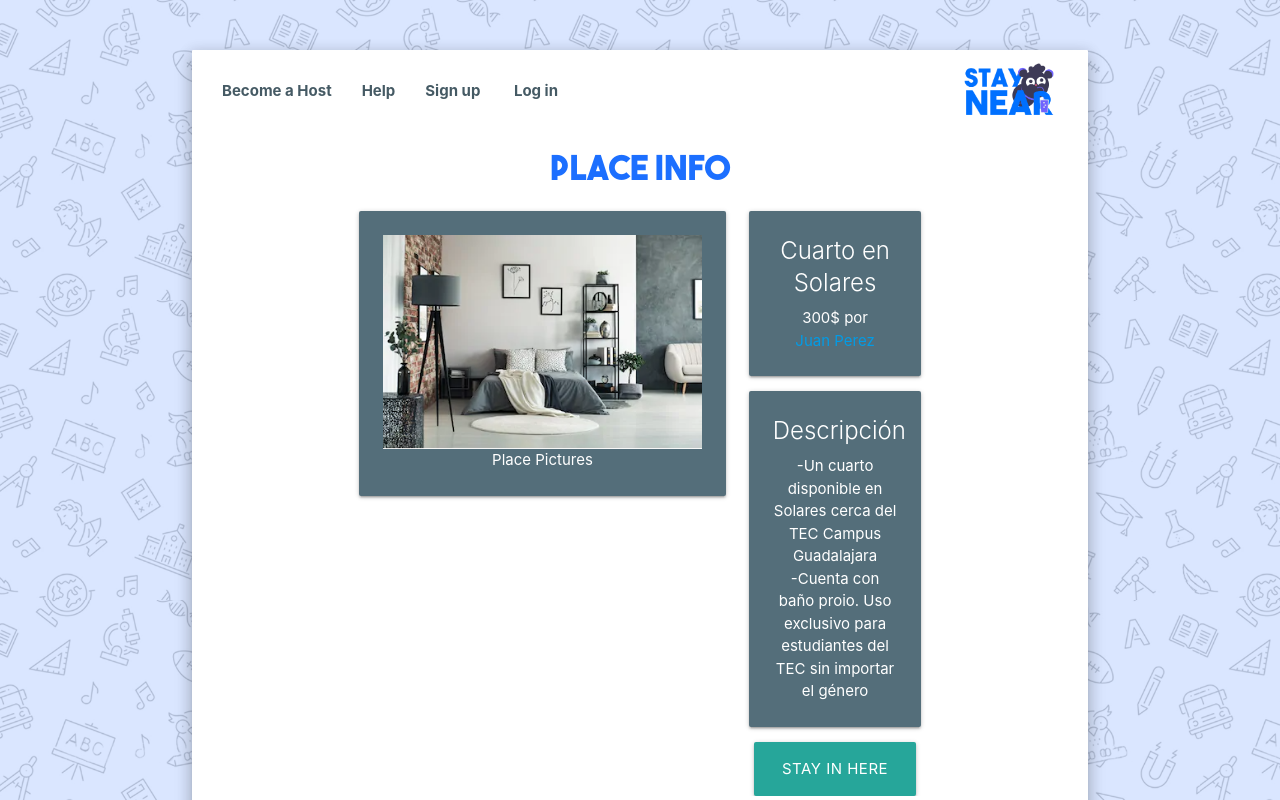
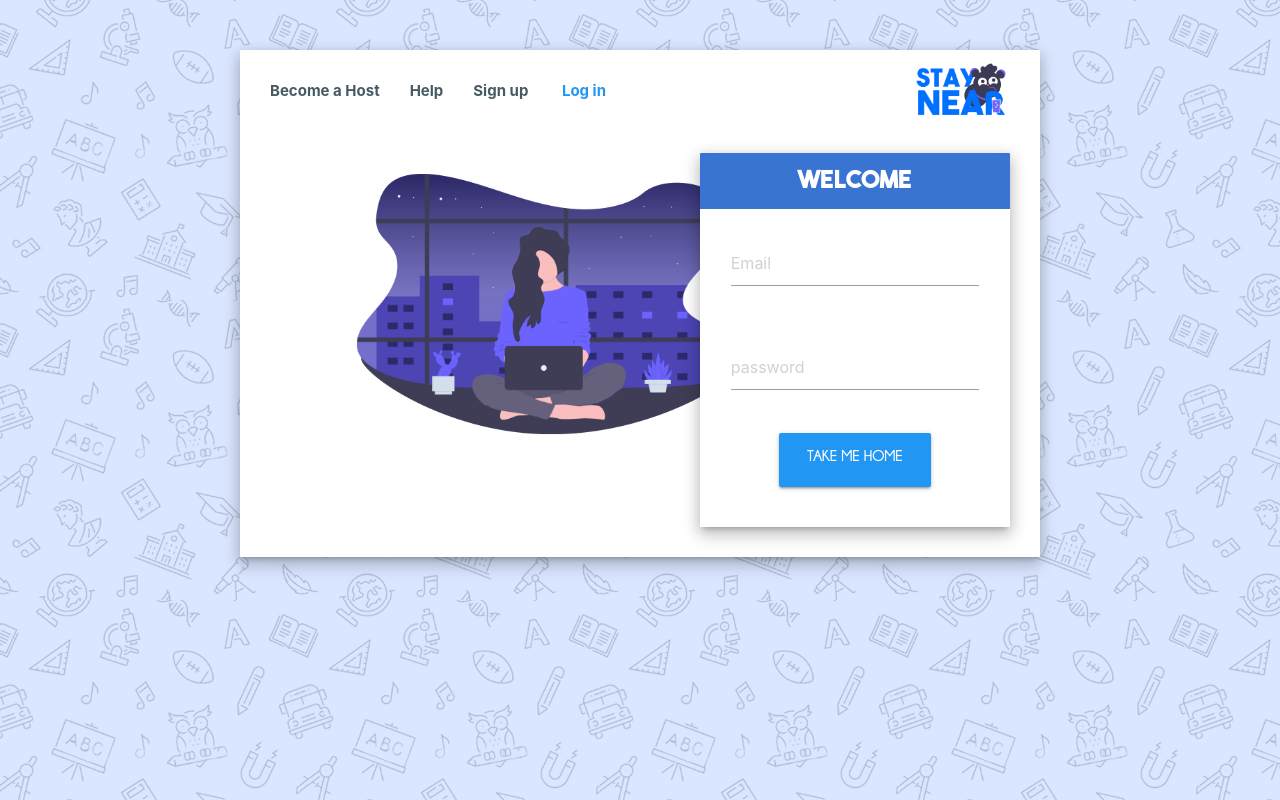
Before and after one commit to cesarau04/proyecto-lab-web, a React (Create React App) app: page /login in a window 1280 px wide. Shown: the top 800 px of the page. Built offline with nearby package versions, Linux system fonts and the light colour scheme.

Commit message:
added logion functionality
Signed-off-by: Cesar Augusto Garcia Perez <cesarau04@gmail.com>

```diff
--- a/package.json
+++ b/package.json
@@ -11,6 +11,7 @@
     "react": "^16.13.1",
     "react-dom": "^16.13.1",
     "react-redux": "^7.2.0",
+    "react-router-dom": "^5.2.0",
     "react-scripts": "3.4.1",
     "redux": "^4.0.5",
     "typeface-roboto": "0.0.75"
--- /dev/null
+++ b/src/Privateroutes.jsx
@@ -0,0 +1,50 @@
+import React, { Fragment } from 'react';
+import { Route, Switch, Redirect } from 'react-router-dom';
+import { connect } from 'react-redux';
+
+import HomePage from './components/HomePage'
+import LoginPage from './components/LoginPage';
+
+import { LogInAction, UserIdAction } from "./actions/index";
+import { useHistory } from "react-router-dom";
+
+const Privateroutes = props => {
+    const history = useHistory();
+
+    const isLoggedIn = props.bIsLoggedIn;
+    if (isLoggedIn) {
+        return (
+            <Fragment>
+                <Switch>
+                    <Route exact path="/" component={HomePage} />
+                    <Route path="/login" render={() => <Redirect to="/" />} />
+                    <Route exact path="/home" component={HomePage} />
+                    {/* <Route path="/404" component={Notfound} /> */}
+                    {/* <Route path="*" render={() => <Redirect to="/404" />} /> */}
+                </Switch>
+            </Fragment>
+        );
+    } else {
+        if (localStorage.getItem('userid') !== null) {
+            let userID = localStorage.getItem('userid')
+            props.dispatch(LogInAction(true))
+            props.dispatch(UserIdAction(userID))
+            history.push("/home");
+            return (<></>)
+        }
+        return (
+            <Fragment>
+                <Route exact path="/login" component={LoginPage} />
+                <Route exact path="*" render={() => <Redirect to="/login" />} />
+            </Fragment>
+        );
+    }
+};
+
+const mapStateToProps = state => {
+    return {
+        bIsLoggedIn: state.auth.bIsLoggedIn
+    };
+};
+
+export default connect(mapStateToProps)(Privateroutes);
--- a/src/components/LoginForm.jsx
+++ b/src/components/LoginForm.jsx
@@ -1,17 +1,46 @@
-import React from 'react';
-import ReactDOM from 'react-dom';
+import React, { useRef } from 'react';
+
+import { connect } from 'react-redux';
+import myFirebaseInstance from '../firebase/myfirebase'
+import { LogInAction, UserIdAction } from "../actions/index";
+
+import { useHistory } from "react-router-dom";
+
 import './StayNear.css';
 
-const LoginForm = () => {
+const LoginForm = (props) => {
+    const emailRef = useRef(null);
+    const passwordRef = useRef(null);
+    const history = useHistory();
+
+    const handleLogin = () => {
+
+        const myFirebase = myFirebaseInstance.getInstance();
+
+        let currentEmail = emailRef.current.value
+        let currentPassword = passwordRef.current.value
+
+        if (currentEmail !== "" && currentEmail && currentPassword !== "" && currentPassword) {
+            myFirebase.auth().signInWithEmailAndPassword(currentEmail, currentPassword)
+                .catch((error) => { console.error(error); })
+                .then((data) => {
+                    props.dispatch(LogInAction(true))
+                    props.dispatch(UserIdAction(data.user.uid))
+                    localStorage.setItem('userid', data.user.uid)
+                    history.push("/home");
+                })
+        }
+    };
+
     return (
         <div className="bgCr1 right-medium-sign right z-depth-3 waves-effect waves-light">
             <div className="row center bold">
-            <h5 className="txtWhite mrgTopCorrection">Welcome</h5>
+                <h5 className="txtWhite mrgTopCorrection">Welcome</h5>
             </div>
 
             <div className="row">
                 <div className="input-field col s12">
-                    <input placeholder="Email" id="input_email" type="email" name="aemail" className="validate" required />
+                    <input placeholder="Email" id="input_email" type="email" name="aemail" className="validate" ref={emailRef} required />
                     <label htmlFor="email"></label>
                 </div>
             </div>
@@ -19,7 +48,7 @@ const LoginForm = () => {
 
             <div className="row">
                 <div className="input-field col s12">
-                    <input placeholder="password" id="input_password" type="password" name="apassword" className="validate" required/>
+                    <input placeholder="password" id="input_password" type="password" name="apassword" className="validate" ref={passwordRef} required />
                 </div>
             </div>
 
@@ -27,10 +56,17 @@ const LoginForm = () => {
 
             <div className="row center">
                 <div className="col s12">
-                    <button className="bold btn waves-effect waves-light  btn-large blue " type="submit" ><p className="elegant mrgTopCorrection">Take me Home</p></button>
+                    <button className="bold btn waves-effect waves-light  btn-large blue " type="submit" onClick={handleLogin}><p className="elegant mrgTopCorrection">Take me Home</p></button>
                 </div>
             </ div>
         </div>
     );
 }
-export default LoginForm;
+
+const mapStateToProps = (state) => {
+    return {
+        bIsLoggedIn: state.auth.bIsLoggedIn
+    };
+}
+
+export default connect(mapStateToProps)(LoginForm);
--- /dev/null
+++ b/src/firebase/myfirebase.js
@@ -0,0 +1,27 @@
+import React from 'react';
+
+import * as firebase from "firebase/app";
+import "firebase/database";
+import "firebase/auth"
+import "firebase/storage"
+
+let firebaseConfig = {
+    apiKey: "AIzaSyBRlMbi0wdAxTBlL0AjrblnaQ3uJwJK5Ro",
+    authDomain: "proyecto-lab-web.firebaseapp.com",
+    databaseURL: "https://proyecto-lab-web.firebaseio.com",
+    projectId: "proyecto-lab-web",
+    storageBucket: "proyecto-lab-web.appspot.com",
+    messagingSenderId: "586504378630",
+    appId: "1:586504378630:web:b8ab814efa46f617046687"
+};
+
+firebase.initializeApp(firebaseConfig);
+
+class MyFirebaseClass {
+    getInstance() {
+        return firebase;
+    }
+}
+
+const myFirebaseInstance = new MyFirebaseClass();
+export default myFirebaseInstance;
--- a/src/index.jsx
+++ b/src/index.jsx
@@ -1,22 +1,35 @@
 import React from 'react';
 import ReactDOM from 'react-dom';
 import './index.css';
-import HomePage from './components/HomePage';
-import LoginPage from './components/LoginPage';
-import SignupPage from './components/SignupPage';
-import Becomehost from './components/HostPage';
-import ProfilePage from './components/ProfilePage';
-import PlacePage from './components/PlacePage';
+
 import 'materialize-css/dist/css/materialize.min.css';
 import './fonts/theboldfont-regular.ttf'
 import './fonts/champagne-regular.ttf'
 import './fonts/champagne-italic.ttf'
 import 'typeface-roboto'
 
+import { createStore } from "redux";
+import reducer from './reducers/index'
+import { Provider } from "react-redux";
+
+import { BrowserRouter, Route, Switch } from 'react-router-dom';
+
+import Privateroutes from './Privateroutes'
+
+const store = createStore(reducer, window.__REDUX_DEVTOOLS_EXTENSION__ && window.__REDUX_DEVTOOLS_EXTENSION__());
+
 ReactDOM.render(
   <React.StrictMode>
-    {/* <HomePage /> */}
-    <PlacePage/>
+    <Provider store={store}>
+      <BrowserRouter>
+        <Switch>
+          {/* <Route path="logout" exact component={} /> */}
+          <Route path='/' exact component={Privateroutes} />
+          <Route path='/' component={Privateroutes} />
+          {/* <HomePage /> */}
+        </Switch>
+      </BrowserRouter>
+    </Provider>
   </React.StrictMode>,
   document.getElementById('root')
 );
--- a/src/reducers/LogReducer.js
+++ b/src/reducers/LogReducer.js
@@ -1,6 +1,6 @@
 import { SET_LOGIN_ACTION, SET_USER_ID_ACTION } from "../actions/constants";
 
-const DEFAULT_STATE = {}
+const DEFAULT_STATE = { bIsLoggedIn: false }
 export default (state = DEFAULT_STATE, action) => {
     switch (action.type) {
         case SET_LOGIN_ACTION:
```
Also changed, not shown: 1 other file (tests, documents, lock files or other folders).
